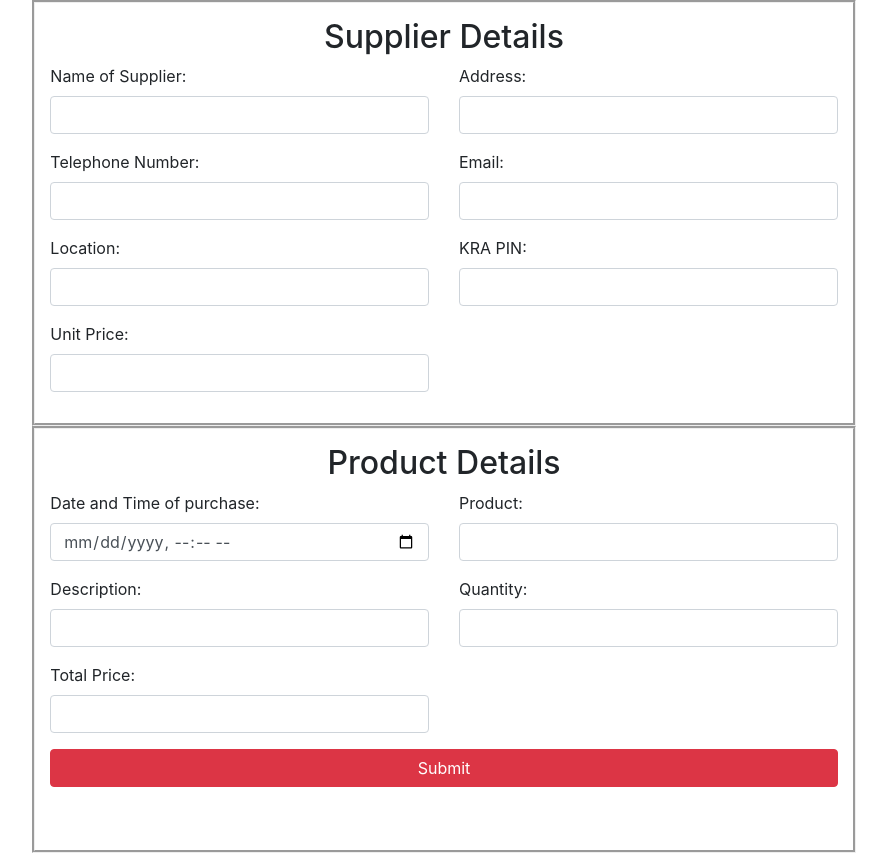
After one commit to KariukiAbel/super, a PHP site: page /addpurchase.php in a window 1280 px wide. The commit adds this page. Shown: the whole page, without its empty margins (196-1083 px from the left). Run offline with PHP 8.4, Linux system fonts and the light colour scheme.

Commit message:
reforming

```diff
--- a/Supplier/addcommodity.php
+++ b/Supplier/addcommodity.php
@@ -37,7 +37,7 @@ if (isset($_POST['sub'])) {
                         array_push($upload,$fileNameNew);
                         $imagestr=implode(",",$upload);
                         $fileDestination = 'images/' . $fileNameNew;
-
+                        move_uploaded_file($file_tmp, $fileDestination);
 
 
                     } else {
@@ -56,7 +56,7 @@ alert('You cannot upload this type of file');
         }
         $sql2 = mysqli_query($conn, "insert into supplies (`ID`, `Commodity_Name`, `Unit_Measure`,  `Supplier_Name`, `Price`, `Photo`)
                     values (null,'$comname','$measure','$suppliername','Ksh $price','$imagestr')");
-        move_uploaded_file($file_tmp, $fileDestination);
+
 //        echo "<script>alert('Upload sucessfull..');location.href='../searchTable.php'</script>";
 
     }
--- /dev/null
+++ b/addpurchase.php
@@ -0,0 +1,141 @@
+<?php
+/**
+ * Created by PhpStorm.
+ * User: nabesh
+ * Date: 7/2/19
+ * Time: 8:46 AM
+ */?>
+<!doctype html>
+<html lang="en">
+<head>
+    <meta charset="UTF-8">
+    <meta name="viewport"
+          content="width=device-width, user-scalable=no, initial-scale=1.0, maximum-scale=1.0, minimum-scale=1.0">
+    <meta http-equiv="X-UA-Compatible" content="ie=edge">
+    <title>Add Purchase</title>
+</head>
+<body>
+<?php include 'links.php';?>
+<div class="container-fluid">
+<div class="row">
+    <div class="col-md-2"></div>
+        <div class="col-md-8">
+            <div style="border-style: groove;padding: 15px;">
+        <h2 style="text-align: center;">Supplier Details</h2>
+        <form action="" method="post" enctype="multipart/form-data">
+            <div class="row">
+                <div class="col-md-6">
+                    <div class="form-group">
+                        <label for="email">Name of Supplier:</label>
+                        <input type="text" class="form-control" name="name">
+                    </div>
+                </div>
+                <div class="col-md-6">
+                    <div class="form-group">
+                        <label for="pwd">Address:</label>
+                        <input type="text" class="form-control" name="address">
+                    </div>
+                </div>
+            </div>
+            <div class="row">
+                <div class="col-md-6">
+                    <div class="form-group">
+                        <label for="pwd">Telephone Number:</label>
+                        <input type="text" class="form-control" name="phone">
+                    </div>
+                </div>
+                <div class="col-md-6">
+                    <div class="form-group">
+                        <label for="pwd">Email:</label>
+                        <input type="email" class="form-control" name="mail">
+                    </div>
+                </div>
+
+            </div>
+
+            <div class="row">
+                <div class="col-md-6">
+                    <div class="form-group">
+                        <label for="pwd">Location:</label>
+                        <input type="text" class="form-control" name="loc">
+                    </div>
+                </div>
+                <div class="col-md-6">
+                    <div class="form-group">
+                        <label for="pwd">KRA PIN:</label>
+                        <input type="text" class="form-control" name="pin">
+                    </div>
+                </div>
+
+            </div>
+            <div class="row">
+                <div class="col-md-6">
+
+                    <div class="form-group">
+                        <label for="pwd">Unit Price:</label>
+                        <input type="number" class="form-control" name="price">
+                    </div>
+                </div>
+                <div class="col-md-6"></div>
+
+            </div>
+            <div class="row">
+                <div class="col-md-6"></div>
+                <div class="col-md-6"></div>
+
+            </div>
+            </div>
+
+            <div style="border-style: groove;padding: 15px;">
+           <h2 style="text-align: center;">Product Details</h2>
+                <div class="row">
+                    <div class="col-md-6">
+                        <div class="form-group">
+                            <label for="email">Date and Time of purchase:</label>
+                            <input type="datetime-local" class="form-control" name="datetime">
+                        </div>
+                    </div>
+                    <div class="col-md-6">
+                        <div class="form-group">
+                            <label for="pwd">Product:</label>
+                            <input type="text" class="form-control" name="product">
+                        </div>
+                    </div>
+
+                </div>
+                <div class="row">
+                    <div class="col-md-6">
+                        <div class="form-group">
+                            <label for="pwd">Description:</label>
+                            <input type="text" class="form-control" name="description">
+                        </div>
+                    </div>
+                    <div class="col-md-6">
+                        <div class="form-group">
+                            <label for="pwd">Quantity:</label>
+                            <input type="number" class="form-control" name="quantity">
+                        </div>
+                    </div>
+
+                </div>
+                <div class="row">
+                    <div class="col-md-6">
+                        <div class="form-group">
+                            <label for="pwd">Total Price:</label>
+                            <input type="number" class="form-control" name="total">
+                        </div>
+                    </div>
+                    <div class="col-md-6"></div>
+
+                </div>
+
+                <button type="submit" class="btn btn-danger btn-block">Submit</button>
+                <br><br>
+            </form>
+    </div>
+
+        </div>
+    <div class="col-md-2"></div>
+</div>
+</body>
+</html>
--- /dev/null
+++ b/links.php
@@ -0,0 +1,13 @@
+<?php
+/**
+ * Created by PhpStorm.
+ * User: nabesh
+ * Date: 7/2/19
+ * Time: 8:35 AM
+ */
+
+?>
+<link rel="stylesheet" href="https://stackpath.bootstrapcdn.com/bootstrap/4.3.1/css/bootstrap.min.css" integrity="sha384-ggOyR0iXCbMQv3Xipma34MD+dH/1fQ784/j6cY/iJTQUOhcWr7x9JvoRxT2MZw1T" crossorigin="anonymous">
+<script src="https://code.jquery.com/jquery-3.3.1.slim.min.js" integrity="sha384-q8i/X+965DzO0rT7abK41JStQIAqVgRVzpbzo5smXKp4YfRvH+8abtTE1Pi6jizo" crossorigin="anonymous"></script>
+<script src="https://cdnjs.cloudflare.com/ajax/libs/popper.js/1.14.7/umd/popper.min.js" integrity="sha384-UO2eT0CpHqdSJQ6hJty5KVphtPhzWj9WO1clHTMGa3JDZwrnQq4sF86dIHNDz0W1" crossorigin="anonymous"></script>
+<script src="https://stackpath.bootstrapcdn.com/bootstrap/4.3.1/js/bootstrap.min.js" integrity="sha384-JjSmVgyd0p3pXB1rRibZUAYoIIy6OrQ6VrjIEaFf/nJGzIxFDsf4x0xIM+B07jRM" crossorigin="anonymous"></script>
--- a/loginprocess.php
+++ b/loginprocess.php
@@ -5,11 +5,11 @@
  * Date: 19/06/2019
  * Time: 12:36
  */
-$pwd=md5($pwd);
+$pass=md5($pwd);
 extract($_POST);
 include 'connect.php';
 //suppliers
-$sql="select * from supplier1 where Email='$mail' and Password='$pwd'";
+$sql="select * from supplier1 where Email='$mail' and Password='$pass'";
 $result=mysqli_query($conn,$sql) or die(mysqli_error($conn));
 $count=mysqli_num_rows($result);
 
@@ -26,7 +26,7 @@ alert('Log in successful..!!');location.href='Supplier/commodities.php';
 </script>";
 }
 else{
-    $sql2="select * from Customer_Details where Email='$mail' and Password='$pwd'";
+    $sql2="select * from Customer_Details where Email='$mail' and Password='$pass'";
     $result2=mysqli_query($conn,$sql2);
     $count2=mysqli_num_rows($result2);
     if ($count2==1){
```
Also changed, not shown: Supplier/orders.php (added, +7 -0 lines), Supplier/view.php (+37 -11 lines), dash.php (+1 -8 lines), footer.php (added, +25 -0 lines), index.php (+35 -40 lines), login.php (+19 -22 lines), navbar.php (added, +43 -0 lines), purchases.php (added, +31 -0 lines), styles.css (+17 -55 lines), Supplier/images/5d19dd242cd707.50276435.jpg (deleted), Supplier/images/5d19e04c188491.57441758.png (deleted), Supplier/images/5d19f746b6c194.73121316.png (added), Supplier/images/5d19f746b6caa2.23435291.png (added).
